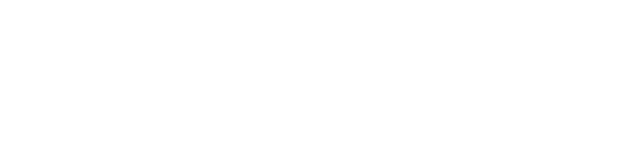
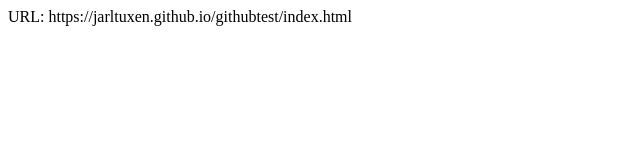
Before and after one commit to JarlTuxen/githubtest, a plain HTML site: page index.html in a window 1280 px wide. Shown: the whole page, without its empty margins (0-640 px from the left). Drawn offline with Linux system fonts and the light colour scheme.

Commit message:
content in index.html

```diff
--- a/index.html
+++ b/index.html
@@ -2,9 +2,9 @@
 <html lang="en">
 <head>
     <meta charset="UTF-8">
-    <title>Title</title>
+    <title>Github Pages</title>
 </head>
 <body>
-
+    URL: https://jarltuxen.github.io/githubtest/index.html
 </body>
 </html>
```
